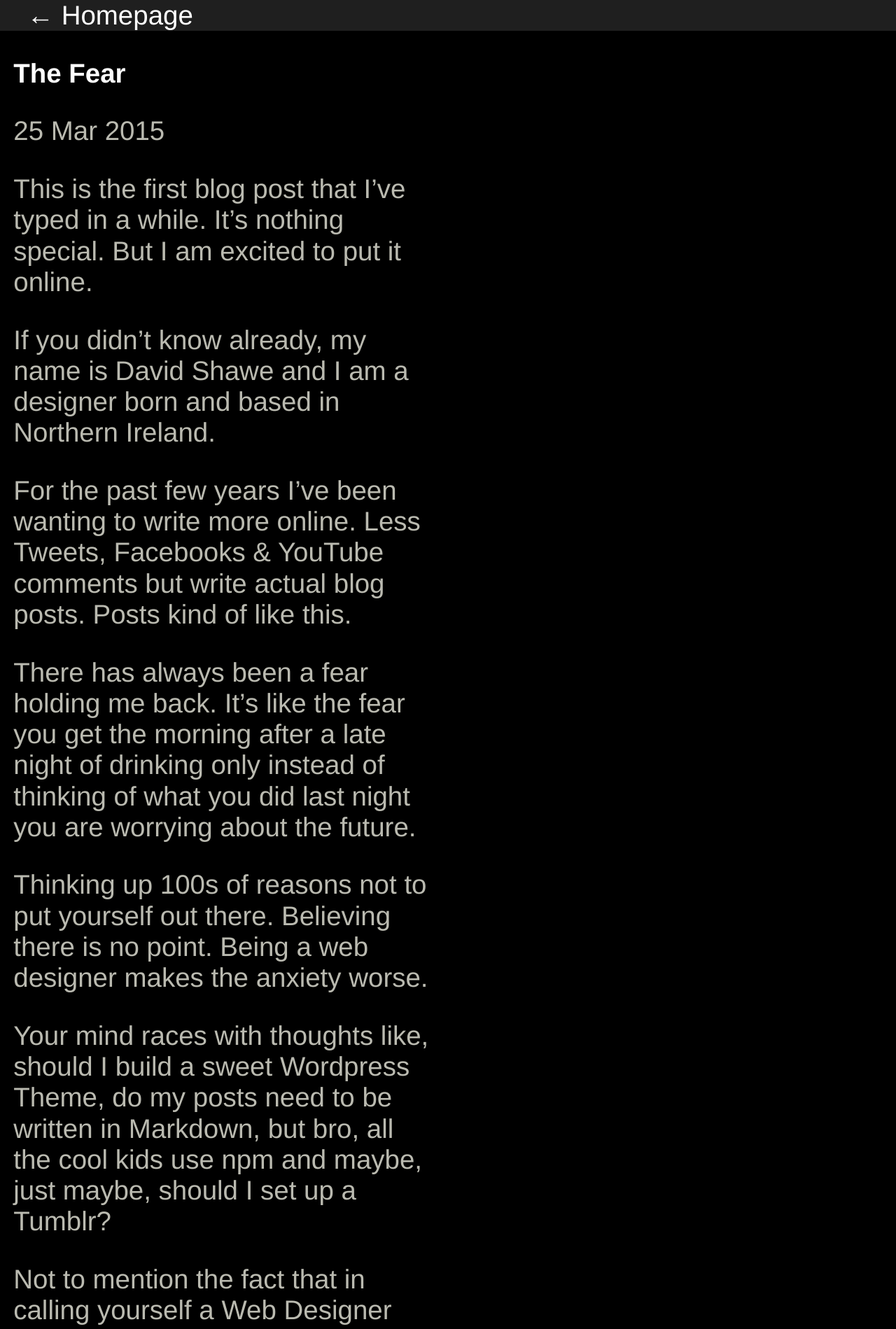
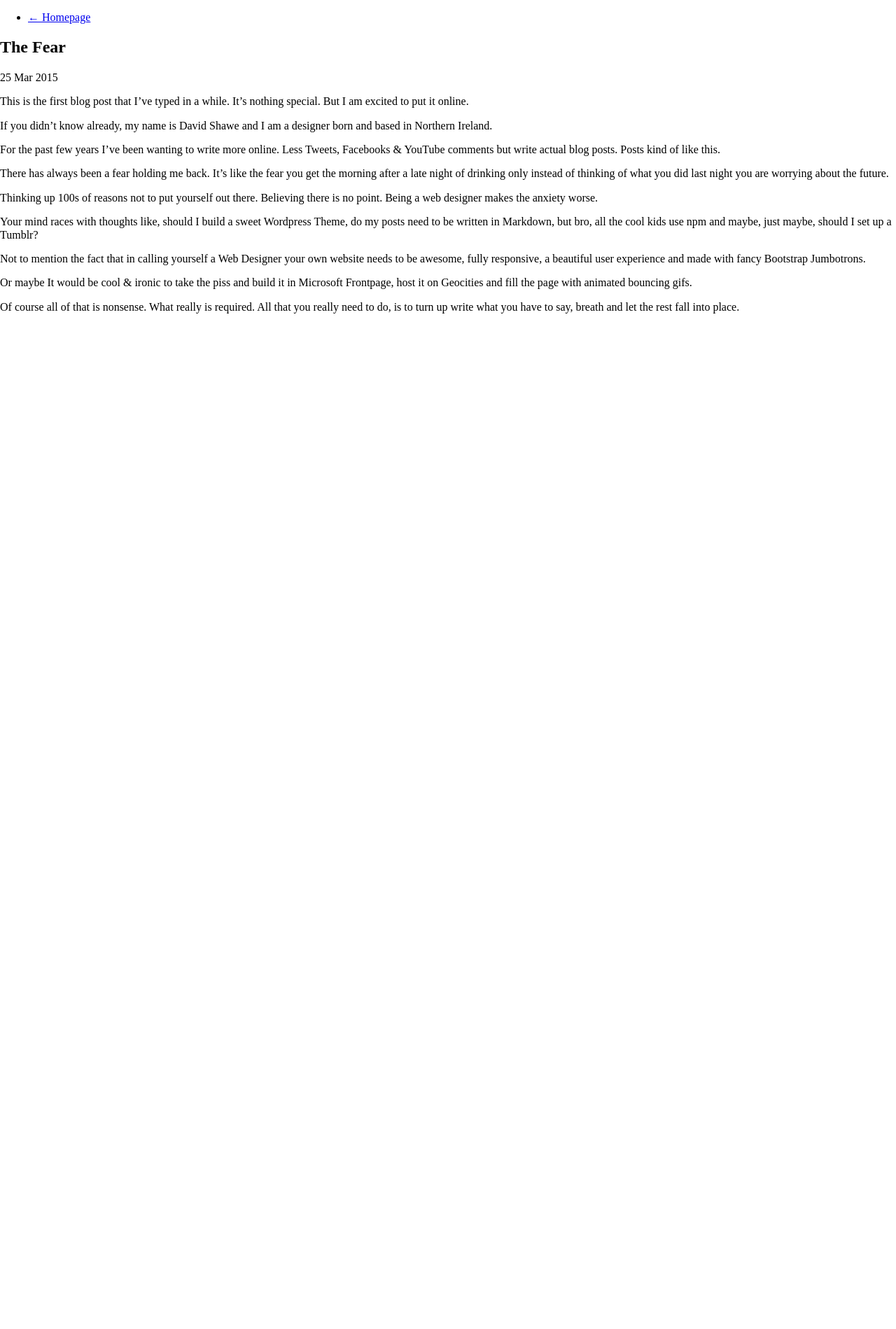
Before and after one commit to theshawe/the-shawe, a Jekyll site: the page built from _posts/2015-03-25-the-fear.md, in a window 1280 px wide. Shown: the top 1899 px of the page at 70% size. Built offline with Jekyll 4.4.1, drawn with Linux system fonts in a browser that asks for light colours; nearby versions of some CDN libraries; library files that are not in the unit come from our copies; Markdown is read by kramdown in place of the engine named in the settings; after the commit the page ends 900 px from its top, so only the background shows below that.

Commit message:
css fixed

```diff
--- a/_layouts/default.html
+++ b/_layouts/default.html
@@ -8,11 +8,11 @@
 <title>{{ page.title }}</title>
 
 <!-- build:css({app,.tmp}) /src/css/main.css -->
-<link rel="stylesheet" href="/_bower_components/normalize-css/normalize.css">
+<link rel="stylesheet" href="_bower_components/normalize-css/normalize.css">
 
 
 <!-- Custom CSS -->
-<link rel="stylesheet" href="/dist/css/build.min.css">
+<link rel="stylesheet" href="dist/css/build.min.css">
 <!-- endbuild -->    <!-- endbuild -->
 
 <!-- build:js(app) /js/head-scripts.js -->
```
Also changed, not shown: 2 other files.
